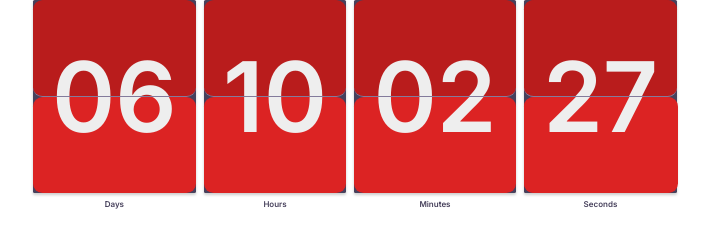
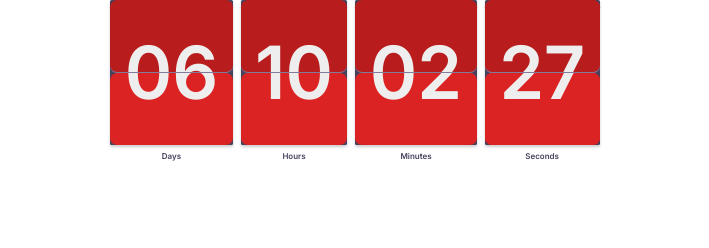
Before and after one commit to amanullahmenjli/ecommerce-spa-astro, an Astro site: page / in a window 1280 px wide. Shown: the whole page, without its empty margins (285-994 px from the left). Built offline with nearby package versions, Linux system fonts and the light colour scheme; Astro itself is replaced by a stand-in of ours.

Commit message:
fix: Reduce the lg size of the FlipCards

```diff
--- a/src/components/countdown_timer/FlipCard.tsx
+++ b/src/components/countdown_timer/FlipCard.tsx
@@ -36,18 +36,18 @@ const FlipCard: FC<{ content: number; type: string }> = ({ content, type }) => {
                 className={'flip-card font-semibold text-[#eee]'}
                 data-content={type}
             >
-                <div className="top leading-9 text-4xl md:text-6xl lg:text-8xl">
+                <div className="top leading-9 text-4xl md:text-6xl lg:text-7xl">
                     {displayContent}
                 </div>
-                <div className="bottom text-4xl md:text-6xl lg:text-8xl">
+                <div className="bottom text-4xl md:text-6xl lg:text-7xl">
                     {displayContent}
                 </div>
                 {isFlipping && (
                     <>
-                        <div className="top-flip text-4xl md:text-6xl lg:text-8xl">
+                        <div className="top-flip text-4xl md:text-6xl lg:text-7xl">
                             {displayContent}
                         </div>
-                        <div className="bottom-flip text-4xl md:text-6xl lg:text-8xl">
+                        <div className="bottom-flip text-4xl md:text-6xl lg:text-7xl">
                             {displayContent}
                         </div>
                     </>
```
